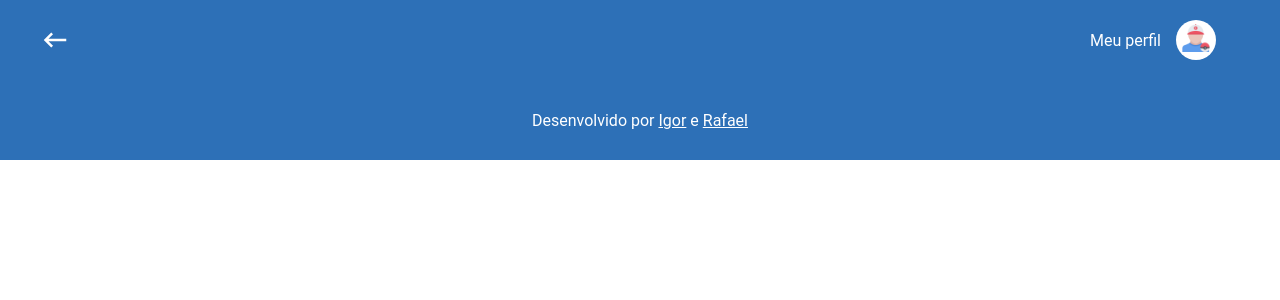
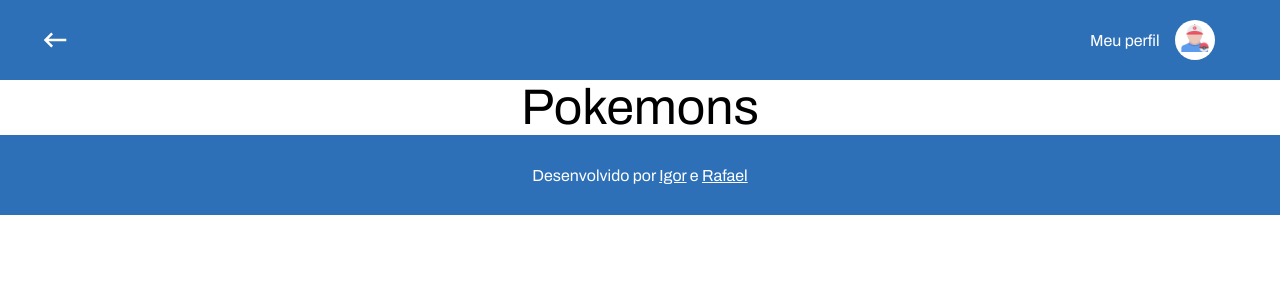
Before and after one commit to rafael2903/focadex-2.0, a React (Create React App) app: page / in a window 1280 px wide. Shown: the top 300 px of the page. Built offline with nearby package versions, Linux system fonts and the light colour scheme.

Commit message:
add card component

```diff
--- a/public/index.html
+++ b/public/index.html
@@ -10,6 +10,7 @@
       content="Web site created using create-react-app"
     />
     <link rel="apple-touch-icon" href="%PUBLIC_URL%/logo192.png" />
+    <link href="https://fonts.googleapis.com/css2?family=Archivo:wght@400;600;700&display=swap" rel="stylesheet">
     <!--
       manifest.json provides metadata used when your web app is installed on a
       user's mobile device or desktop. See https://developers.google.com/web/fundamentals/web-app-manifest/
--- a/src/components/Title/index.js
+++ b/src/components/Title/index.js
@@ -1,10 +1,4 @@
-import {H1} from './styles';
+import {Title} from './styles';
 
-function Title() {
-
-    return(
-        <H1 />
-    );
-}
 
 export default Title;
--- a/src/components/Title/styles.js
+++ b/src/components/Title/styles.js
@@ -1,7 +1,10 @@
 import styled from 'styled-components';
 
-export const H1 = styled.h1`
+export const Title = styled.h1`
     font-size: 50px;
     font-family: Archivo, Roboto, 'Open Sans', 'Helvetica Neue', sans-serif;
-
+    font-weight: 400;
+    text-align: center;
+    width: min-content;
+    margin: 0 auto;
 `;
--- a/src/pages/Home/index.js
+++ b/src/pages/Home/index.js
@@ -9,7 +9,7 @@ export default function Home() {
         <>
             <Header />
             <Main>
-                <Title />
+                <Title>Pokemons</Title>
             </Main>
             <Footer />
         </>
```
Also changed, not shown: src/components/Card/index.js (+25 -0 lines).
